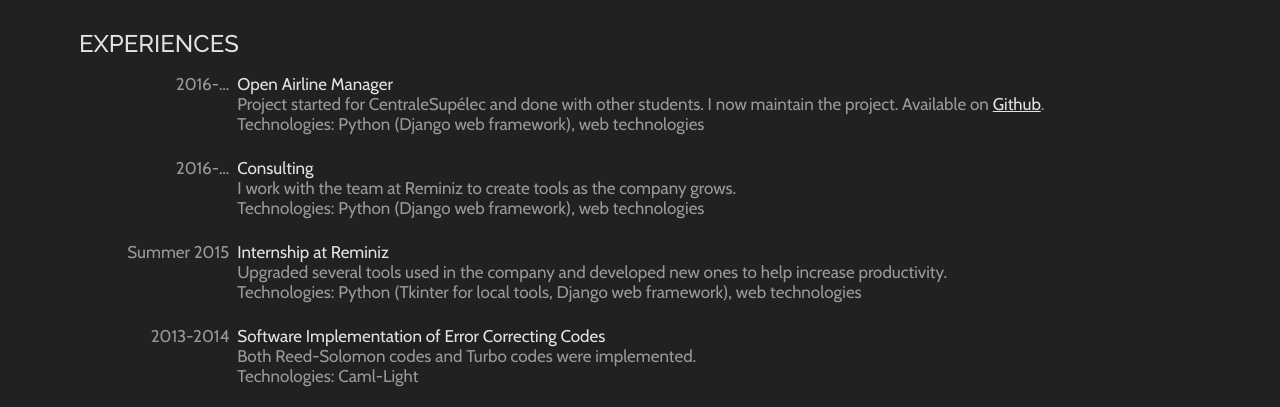
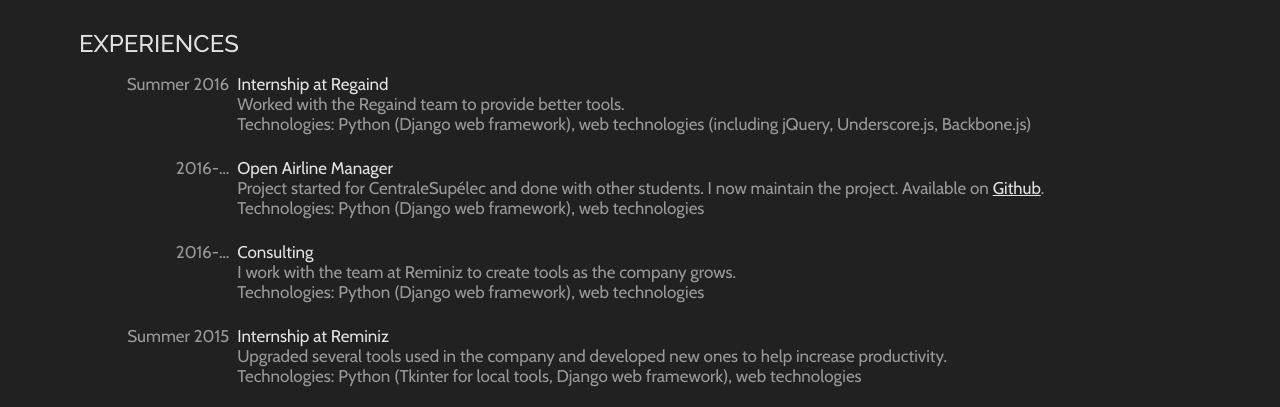
Before and after one commit to Dunstark/dunstark.github.io, a plain HTML site: page index.html in a window 1280 px wide. Shown: the part 356-763 px from the top of the page. Drawn offline with nearby package versions, Linux system fonts and the light colour scheme.

Commit message:
Updated resume

```diff
--- a/index.html
+++ b/index.html
@@ -36,6 +36,15 @@
 
             <section id="work" class="about">
                 <h3>Experiences</h3>
+                <div class="experience">
+                    <div class="date">Summer 2016</div>
+                    <div class="content">
+                        <h4>Internship at Regaind</h4>
+                        <div class="experience-desc">Worked with the Regaind team to provide better tools.</div>
+                        <div class="experience-desc">Technologies: Python (Django web
+                            framework), web technologies (including jQuery, Underscore.js, Backbone.js)</div>
+                    </div>
+                </div>
                 <div class="experience">
                     <div class="date">2016-&hellip;</div>
                     <div class="content">
```
